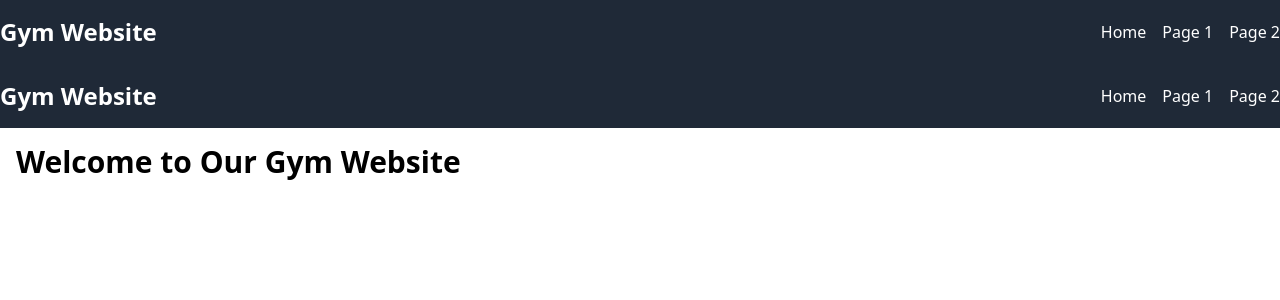
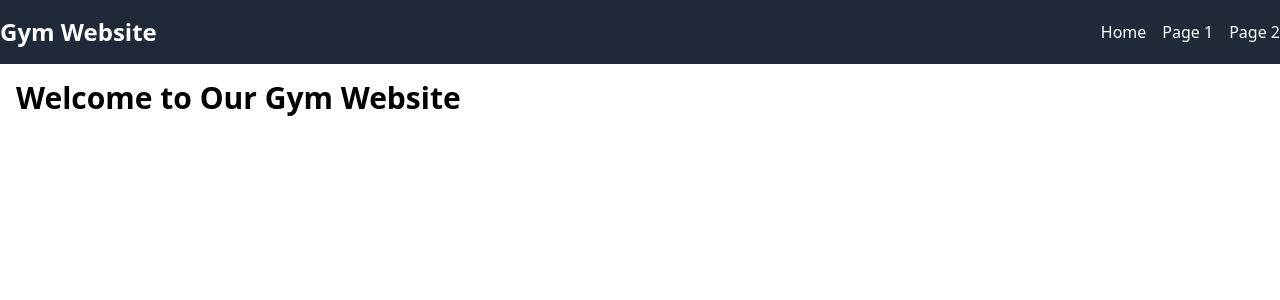
Before and after one commit to Yigit-Findik/Hackaton-1, a Nuxt app: page / in a window 1280 px wide. Shown: the top 300 px of the page. Built offline with nearby package versions, Linux system fonts and the light colour scheme.

Commit message:
navbar fix

```diff
--- a/pages/index.vue
+++ b/pages/index.vue
@@ -1,6 +1,5 @@
 <template>
   <div>
-    <Navbar /> <!-- Include the Navbar component here -->
     <!-- Rest of your index page content -->
     <div class="container mx-auto p-4">
       <h1 class="text-3xl font-semibold">Welcome to Our Gym Website</h1>
```
